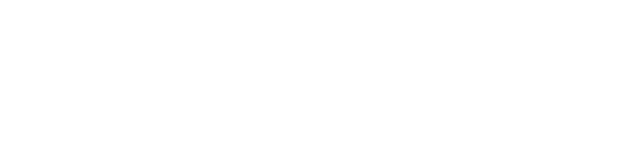
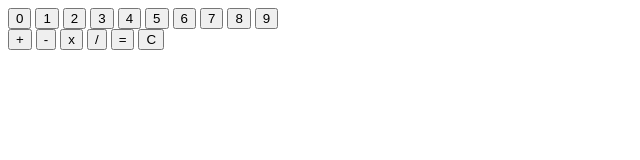
Before and after one commit to nahlayajf/odin-calculator, a plain HTML site: page index.html in a window 1280 px wide. Shown: the whole page, without its empty margins (0-640 px from the left). Drawn offline with Linux system fonts and the light colour scheme.

Commit message:
Create digit and operation buttons for display

```diff
--- a/index.html
+++ b/index.html
@@ -3,11 +3,34 @@
 
 <head>
     <meta charset="UTF-8">
-    <meta name="viewport" content="width=device-width, initial-scale=1.0">
+    <meta id="viewport" content="width=device-width, initial-scale=1.0">
     <title>Calculator</title>
+    <link rel="stylesheet" href="style.css">
 </head>
 
 <body>
+    <script src="script.js"></script>
+    <div class=digits>
+        <button> 0 </button>
+        <button> 1 </button>
+        <button> 2 </button>
+        <button> 3 </button>
+        <button> 4 </button>
+        <button> 5 </button>
+        <button> 6 </button>
+        <button> 7 </button>
+        <button> 8 </button>
+        <button> 9</button>
+    </div>
+
+    <div class=operations>
+        <button id="add"> + </button>
+        <button id="subtract"> - </button>
+        <button id="multiply"> x </button>
+        <button id="division"> / </button>
+        <button id="total"> = </button>
+        <button id="clear"> C </button>
+    </div>
 
 </body>
 
```
